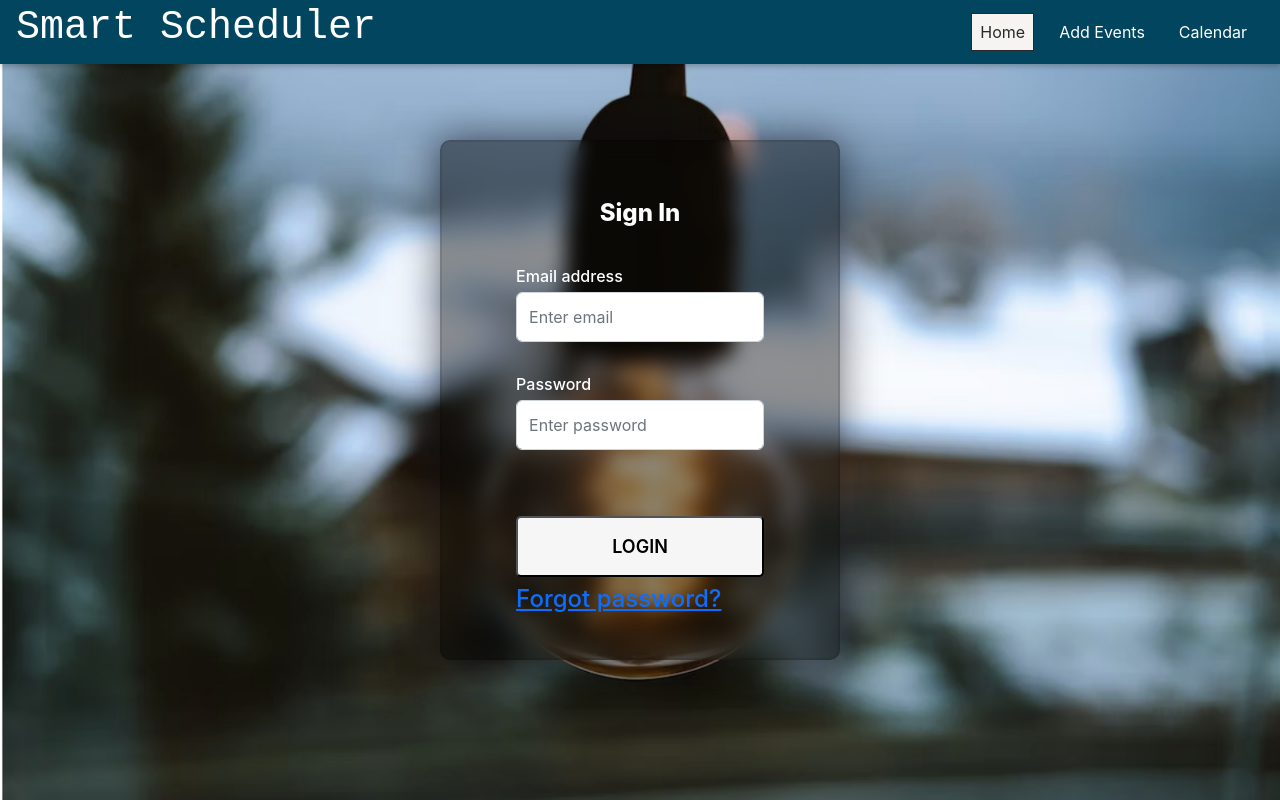
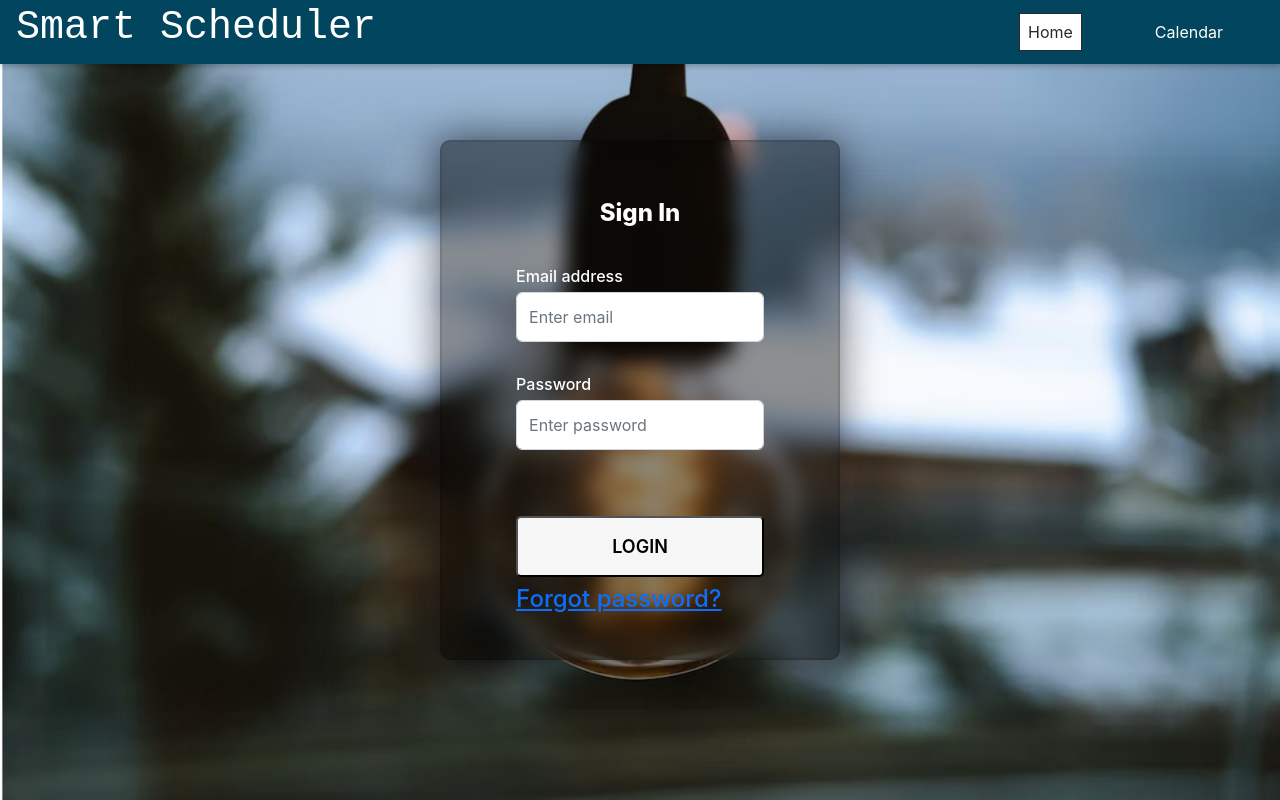
Before and after one commit to amishasubedi/Smart-Scheduler, a React (Create React App) app: page / in a window 1280 px wide. Built offline with nearby package versions, Linux system fonts and the light colour scheme; the HTML template or start-up script is replaced by a standard one.

Commit message:
fixed routing bug

```diff
--- a/src/App.js
+++ b/src/App.js
@@ -36,7 +36,7 @@ function App() {
           </Route>
 
           <Route path="calendar">
-            <Calendar />
+            <CalendarInfo />
           </Route>
 
           <Route path="error">
--- a/src/components/Navigation/Navlinks.css
+++ b/src/components/Navigation/Navlinks.css
@@ -24,7 +24,7 @@
 .nav-links a:hover,
 .nav-links a:active,
 .nav-links a.active {
-  background: #f5f4f1;
+  background: #ffffff;
   border-color: #292929;
   color: #292929;
 }
@@ -54,7 +54,7 @@
   }
 
   .nav-links li {
-    margin: 0 0.5rem;
+    margin: 0 2rem;
   }
 
   .nav-links a {
--- a/src/components/Navigation/Navlinks.js
+++ b/src/components/Navigation/Navlinks.js
@@ -13,10 +13,6 @@ const Navlinks = (props) => {
       </li>
 
       <li>
-        <NavLink to="AddEvents">Add Events</NavLink>
-      </li>
-
-      <li>
         <NavLink to="/calendar">Calendar</NavLink>
       </li>
     </ul>
```
